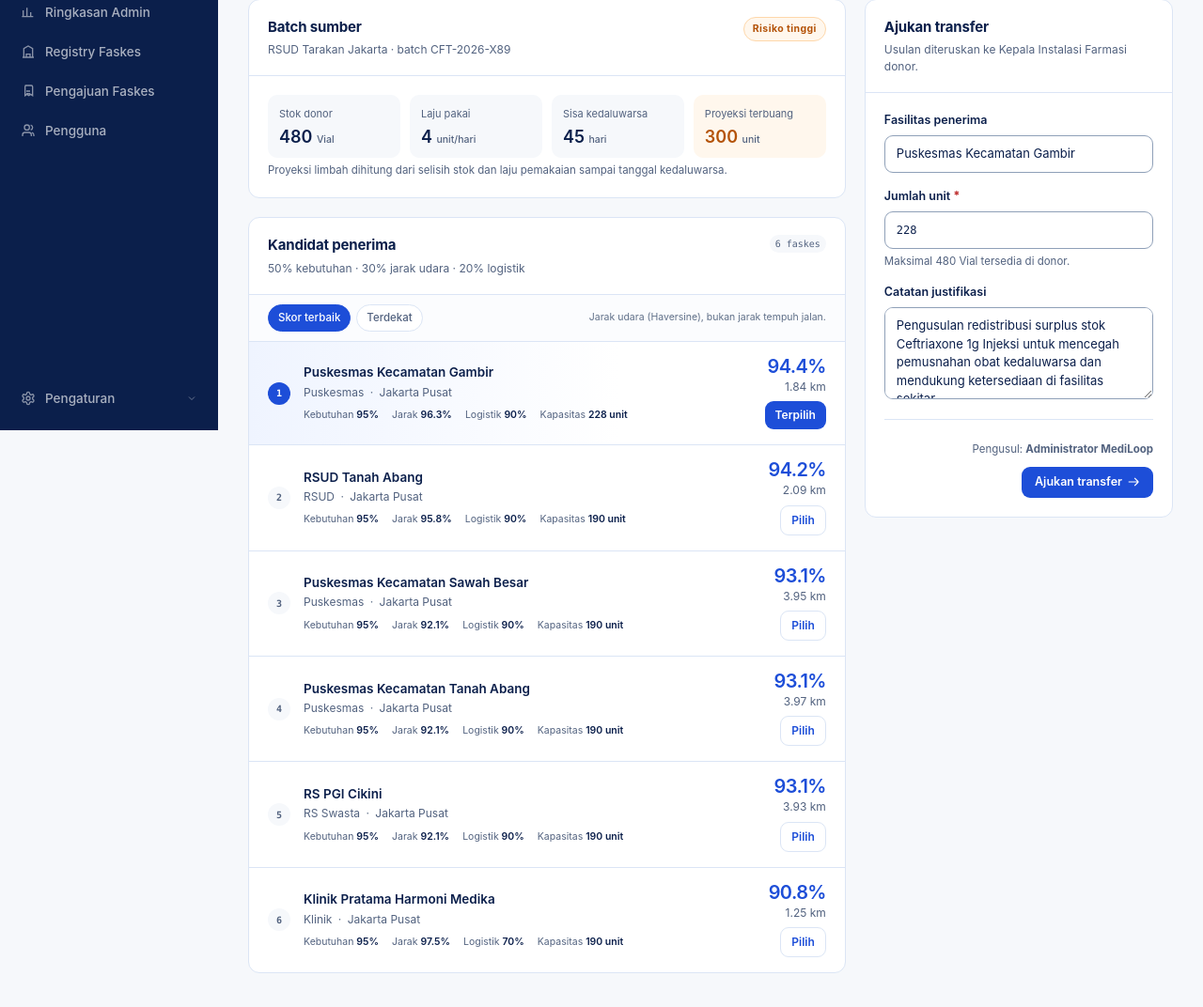
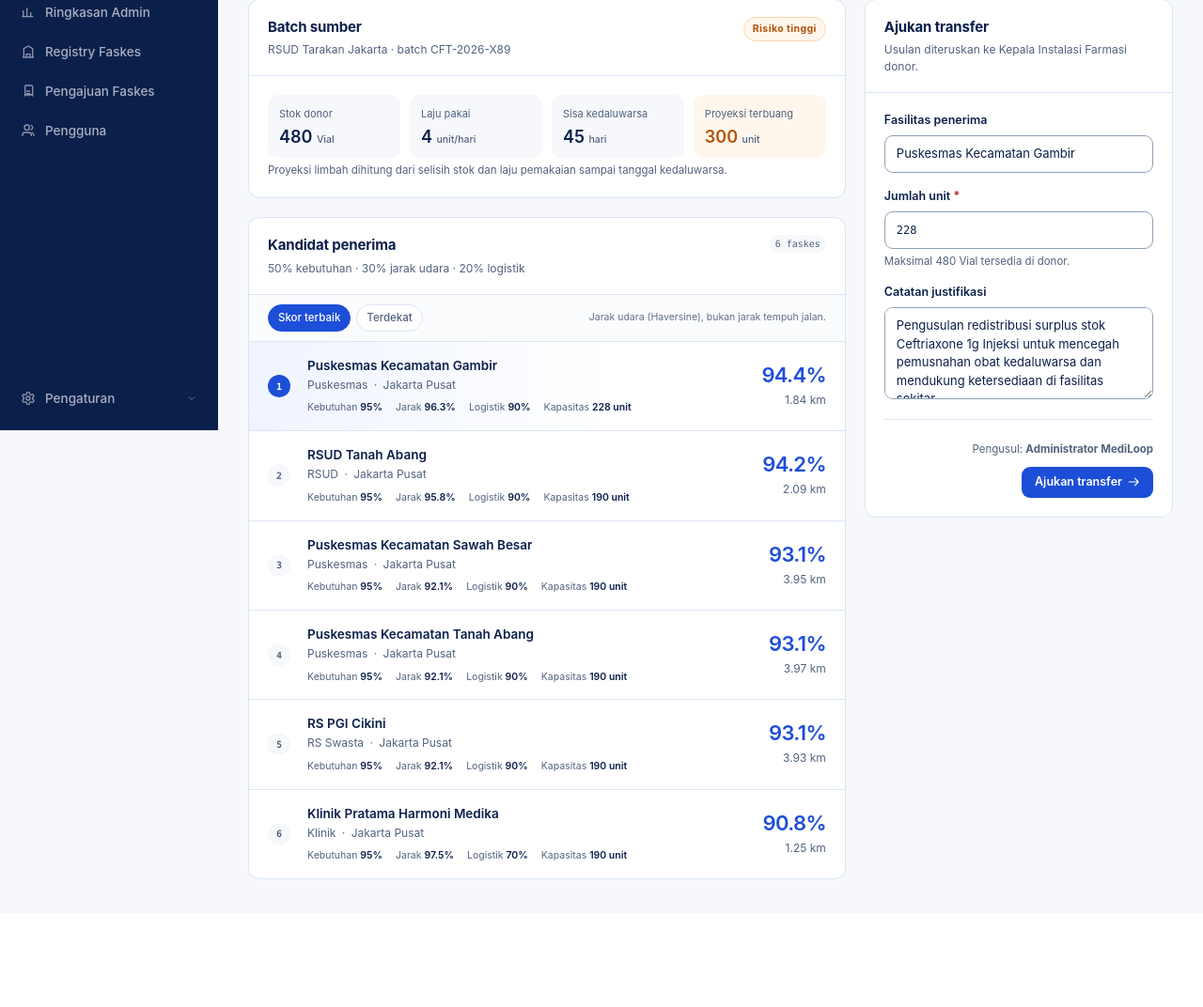
Before and after one commit to EvCamStudio/mediloop, a Laravel app: page /transfers/propose/1 in a window 1280 px wide. Shown: the part 342-1414 px from the top of the page at 94% size. After the commit the page ends 1278 px from the top, so only its background shows below. Run offline with Laravel 12, Linux system fonts and the light colour scheme; a user stored in the database is signed in; data comes from the database, SQL or seed files in the repository; style sheets or scripts are compiled from the project's sources; some libraries are stand-ins or nearby versions.

Commit message:
refactor(transfers): remove redundant Pilih buttons, make entire candidate card interactively selectable

```diff
--- a/resources/views/layouts/mediloop.blade.php
+++ b/resources/views/layouts/mediloop.blade.php
@@ -2917,13 +2917,14 @@
         }
         .ml-candidate {
             display: grid;
-            grid-template-columns: 26px minmax(0, 1fr) 112px;
-            gap: 12px;
+            grid-template-columns: 28px minmax(0, 1fr) 90px;
+            gap: 14px;
             align-items: center;
             padding: 16px 20px;
             border-bottom: 1px solid var(--ml-border);
             cursor: pointer;
-            transition: background 0.2s ease;
+            user-select: none;
+            transition: background 0.15s ease;
         }
         .ml-candidate:last-child { border-bottom: 0; }
         .ml-candidate:hover { background: #F8FAFC; }
@@ -2941,7 +2942,7 @@
             font-family: var(--font-code);
             font-size: 10px;
             font-weight: 600;
-            transition: background 0.2s ease, color 0.2s ease;
+            transition: background 0.15s ease, color 0.15s ease;
         }
         .ml-candidate.is-top .ml-candidate-rank { background: var(--ml-primary); color: #fff; }
         .ml-candidate-copy { min-width: 0; }
@@ -2960,16 +2961,22 @@
             font-size: 10.5px;
         }
         .ml-candidate-metrics strong { color: var(--ml-text); font-weight: 600; }
-        .ml-candidate-side { text-align: right; }
+        .ml-candidate-side {
+            display: flex;
+            flex-direction: column;
+            align-items: flex-end;
+            justify-content: center;
+            gap: 4px;
+            text-align: right;
+        }
         .ml-candidate-score {
             color: var(--ml-primary);
             font-family: var(--font-heading);
-            font-size: 20px;
+            font-size: 22px;
             font-weight: 600;
             line-height: 1;
             letter-spacing: -0.03em;
         }
-        .ml-candidate-side .ml-btn-sm { margin-top: 7px; }
 
         @media (max-width: 900px) {
             .ml-metric-grid { grid-template-columns: repeat(2, minmax(0, 1fr)); }
--- a/resources/views/transfers/propose.blade.php
+++ b/resources/views/transfers/propose.blade.php
@@ -139,11 +139,6 @@
                                 <div class="ml-candidate-side">
                                     <div class="ml-candidate-score">{{ $candidate['match_score'] }}%</div>
                                     <div class="ml-cell-meta">{{ $candidate['distance_km'] }} km</div>
-                                    <button
-                                        type="button"
-                                        class="{{ $isSelected ? 'ml-btn-primary' : 'ml-btn-quiet' }} ml-btn-sm"
-                                        onclick="event.stopPropagation(); selectCandidate({{ $candidate['facility']->id }}, '{{ addslashes($candidate['facility']->name) }}', {{ $candidate['recommended_quantity'] }})"
-                                    >{{ $isSelected ? 'Terpilih' : 'Pilih' }}</button>
                                 </div>
                             </li>
                         @endforeach
@@ -206,25 +201,15 @@
         document.getElementById('selectedFacilityName').value = facilityName;
         document.getElementById('quantity').value = recommendedQty;
 
-        // Reset all candidate cards and button states
+        // Reset active state from all candidate cards
         document.querySelectorAll('.ml-candidate').forEach(function(el) {
             el.classList.remove('is-top');
-            var btn = el.querySelector('.ml-candidate-side button');
-            if (btn) {
-                btn.textContent = 'Pilih';
-                btn.className = 'ml-btn-quiet ml-btn-sm';
-            }
         });
 
-        // Activate selected candidate card and button
+        // Activate selected candidate card
         var selectedCard = document.getElementById('candidate-card-' + facilityId);
         if (selectedCard) {
             selectedCard.classList.add('is-top');
-            var selectedBtn = selectedCard.querySelector('.ml-candidate-side button');
-            if (selectedBtn) {
-                selectedBtn.textContent = 'Terpilih';
-                selectedBtn.className = 'ml-btn-primary ml-btn-sm';
-            }
         }
 
         // Keep URL in sync with selected recipient
```
